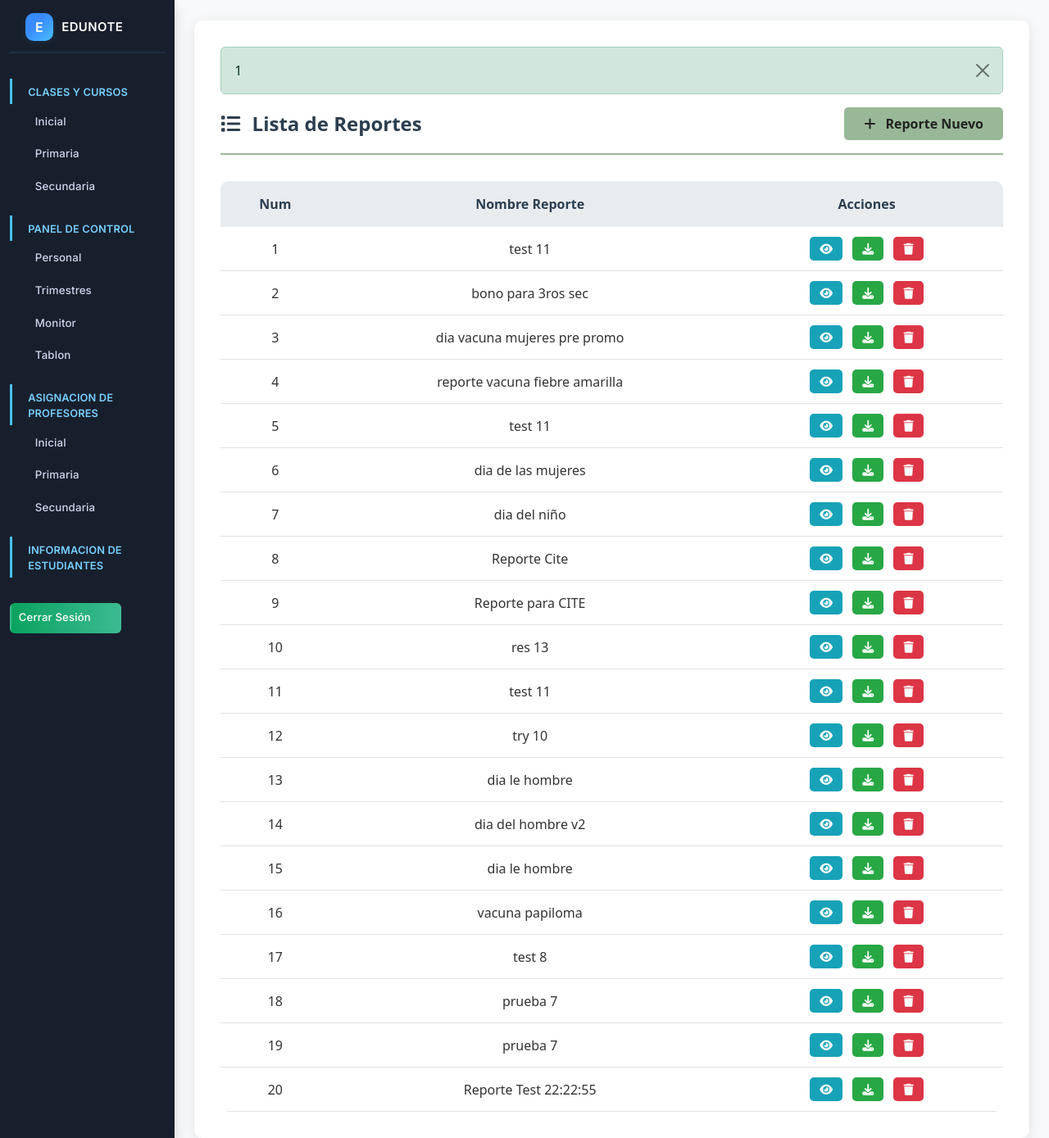
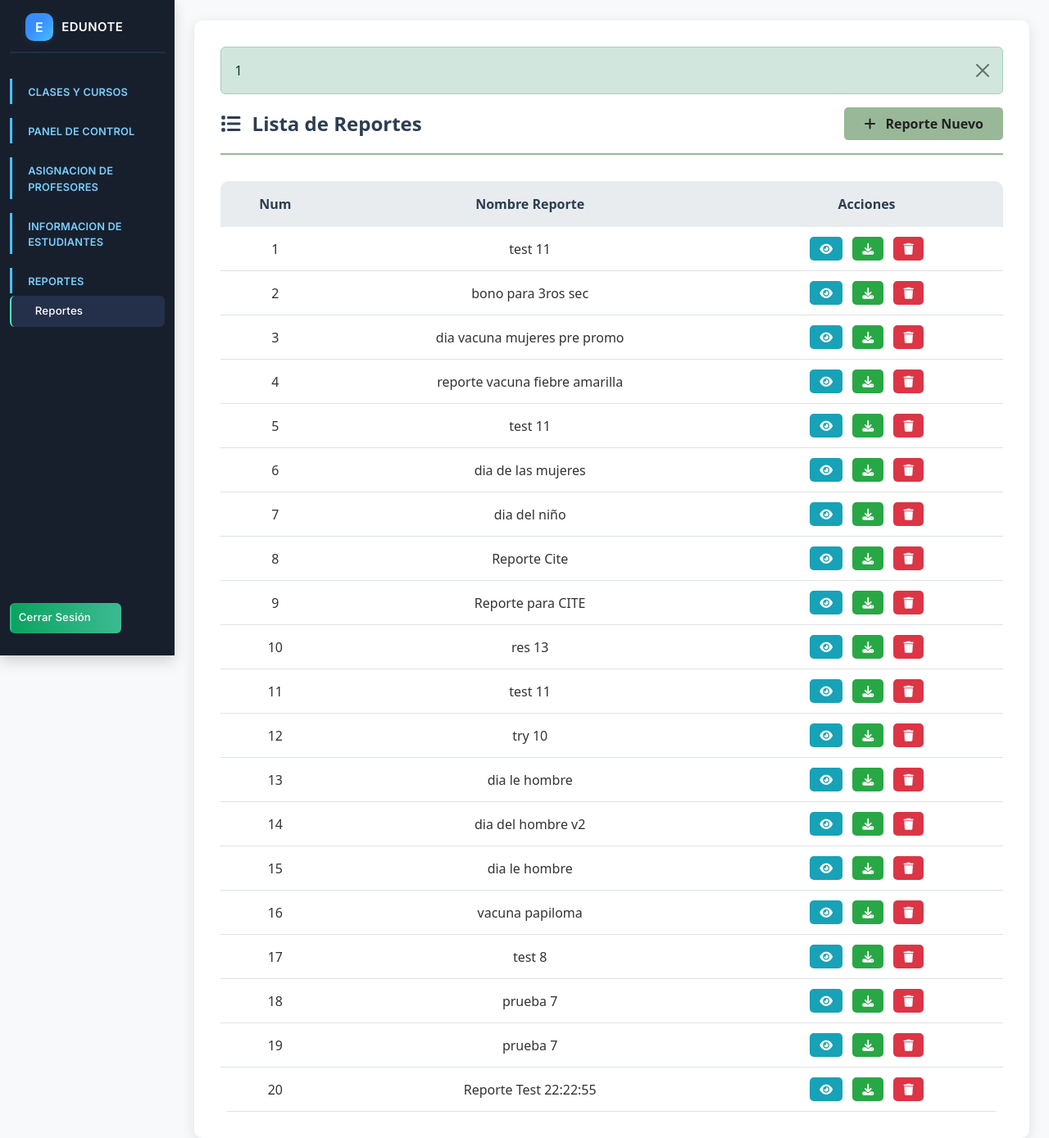
Before and after one commit to jimiseven/p_edufile, a PHP site: page /admin/reportes.php in a window 1280 px wide. Shown: the whole page at 82% size. Run offline with PHP 8.4, Linux system fonts and the light colour scheme; the visitor is signed in with stand-in values (Sample User, id 1); data comes from the database, SQL or seed files in the repository.

Commit message:
cambio para el sidebar

```diff
--- a/admin/monitor.php
+++ b/admin/monitor.php
@@ -679,11 +679,6 @@
     <script src="https://cdn.jsdelivr.net/npm/bootstrap@5.1.3/dist/js/bootstrap.bundle.min.js"></script>
     <script src="https://cdn.jsdelivr.net/npm/feather-icons/dist/feather.min.js"></script>
     <script>
-        // Inicializar Feather Icons
-        if (typeof feather !== 'undefined') {
-            feather.replace();
-        }
-
         // Función para fijar el sidebar
         function fixSidebar() {
             const sidebar = document.getElementById('sidebarMenu');
--- a/admin/reportes.php
+++ b/admin/reportes.php
@@ -179,6 +179,56 @@
                 font-size: 0.8rem;
             }
         }
+
+        /* Sidebar fijo - que no se mueva */
+        .sidebar {
+            position: fixed !important;
+            top: 0;
+            left: 0;
+            height: 100vh;
+            z-index: 1050 !important; /* z-index alto para estar siempre encima */
+            overflow-y: auto;
+        }
+
+        /* Asegurar que ningún elemento se sobreponga al sidebar */
+        .position-sticky, .sticky-top {
+            z-index: 900 !important;
+        }
+
+        .position-fixed, .fixed-top {
+            z-index: 1001 !important; /* Por debajo del sidebar */
+        }
+
+        /* Ajustar el contenido principal para que no quede detrás del sidebar */
+        @media (min-width: 992px) {
+            /* Para pantallas lg y mayores - sidebar col-lg-2 = 16.67% */
+            main.col-md-9.ms-sm-auto.col-lg-10 {
+                margin-left: 16.67% !important;
+                width: calc(100% - 16.67%) !important;
+            }
+        }
+
+        @media (min-width: 768px) and (max-width: 991.98px) {
+            /* Para pantallas md - sidebar col-md-3 = 25% */
+            main.col-md-9.ms-sm-auto.col-lg-10 {
+                margin-left: 25% !important;
+                width: calc(100% - 25%) !important;
+            }
+        }
+
+        /* Para móviles, ajustar el sidebar */
+        @media (max-width: 767.98px) {
+            .sidebar {
+                position: relative !important;
+                height: auto;
+                width: 100% !important;
+            }
+
+            main.col-md-9.ms-sm-auto.col-lg-10 {
+                margin-left: 0 !important;
+                width: 100% !important;
+            }
+        }
     </style>
 </head>
 
--- a/includes/sidebar.php
+++ b/includes/sidebar.php
@@ -107,11 +107,6 @@
             transition: border .15s;
         }
 
-        .sidebar-search-input:focus {
-            border-color: #4abff9;
-            outline: none;
-        }
-
         .sidebar-section-title {
             padding: 0.45rem 1.2rem 0.3rem 1.2rem;
             font-weight: 600;
@@ -119,6 +114,18 @@
             margin-top: 15px;
             margin-bottom: 2px;
             border-left: 3px solid #4abff9;
+            cursor: pointer;
+        }
+
+        .sidebar-group-list {
+            max-height: 0;
+            overflow: hidden;
+            transition: max-height 0.25s ease-out;
+        }
+
+        .sidebar-group-list.sidebar-group-open {
+            max-height: 600px;
+            transition: max-height 0.25s ease-in;
         }
 
         .nav-link {
@@ -352,6 +359,35 @@
     </div>
     <script>
         if (window.feather) feather.replace();
+
+        // Despliegue de submenús al hacer clic en el título de sección
+        document.addEventListener('DOMContentLoaded', function () {
+            var titles = document.querySelectorAll('#sidebarMenu .sidebar-section-title');
+            titles.forEach(function (title) {
+                var group = title.nextElementSibling;
+                if (!group || !group.classList.contains('sidebar-group-list')) return;
+
+                // Abrir el grupo del módulo actual (si alguna opción está activa)
+                if (group.querySelector('.nav-link.active')) {
+                    group.classList.add('sidebar-group-open');
+                }
+
+                title.addEventListener('click', function () {
+                    var isOpen = group.classList.contains('sidebar-group-open');
+
+                    // Cerrar todos los grupos
+                    document.querySelectorAll('#sidebarMenu .sidebar-group-list').forEach(function (ul) {
+                        ul.classList.remove('sidebar-group-open');
+                    });
+
+                    // Si antes estaba cerrado, volver a abrirlo
+                    if (!isOpen) {
+                        group.classList.add('sidebar-group-open');
+                    }
+                });
+            });
+        });
+
     </script>
 </nav>
 
```
